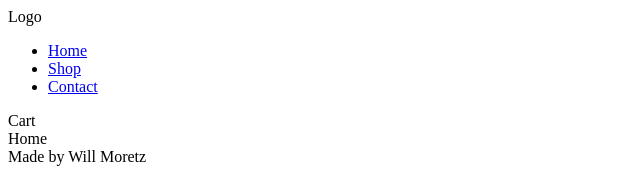
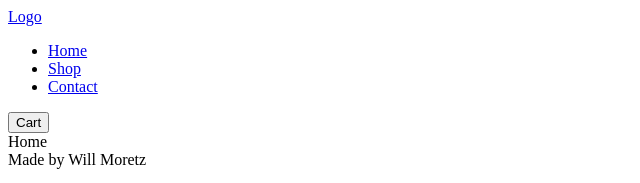
Before and after one commit to WillMoretz/shopping-cart, a React app: page / in a window 1280 px wide. Shown: the top 183 px of the page, without its empty margins (0-640 px from the left). Built offline with nearby package versions, Linux system fonts and the light colour scheme; the HTML template or start-up script is replaced by a standard one.

Commit message:
updated header

```diff
--- a/src/Components/Header.js
+++ b/src/Components/Header.js
@@ -4,7 +4,9 @@ import { Link } from "react-router-dom";
 function Header() {
   return (
     <header>
-      <div>Logo</div>
+      <div>
+        <Link to="/">Logo</Link>
+      </div>
       <nav>
         <ul>
           <li>
@@ -18,7 +20,7 @@ function Header() {
           </li>
         </ul>
       </nav>
-      <div>Cart</div>
+      <button type="button">Cart</button>
     </header>
   );
 }
```
